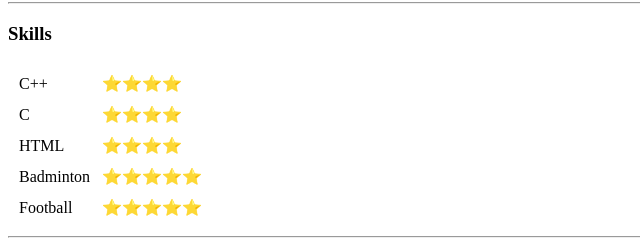
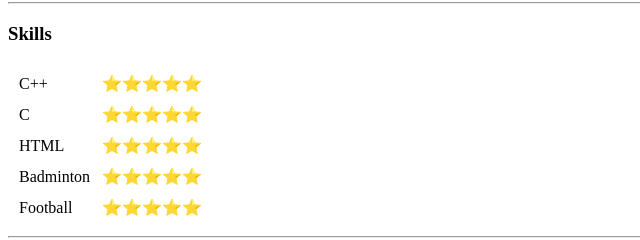
Before and after one commit to AnshulShirbhate/CV-HTML, a plain HTML site: page index.html in a window 1280 px wide. Shown: the part 541-781 px from the top of the page, 0-640 px from the left. Drawn offline with Linux system fonts and the light colour scheme.

Commit message:
Update index.html

```diff
--- a/index.html
+++ b/index.html
@@ -57,15 +57,15 @@
   <table cellspacing="10">
     <tr>
       <td>C++</td>
-      <td>⭐⭐⭐⭐</td>
+      <td>⭐⭐⭐⭐⭐</td>
     </tr>
     <tr>
       <td>C</td>
-      <td>⭐⭐⭐⭐</td>
+      <td>⭐⭐⭐⭐⭐</td>
     </tr>
     <tr>
       <td>HTML</td>
-      <td>⭐⭐⭐⭐</td>
+      <td>⭐⭐⭐⭐⭐</td>
     </tr>
     <tr>
       <td>Badminton</td>
```
